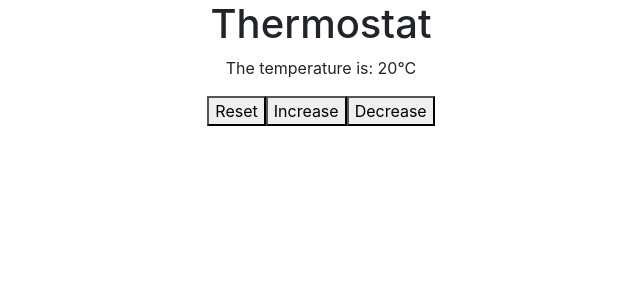
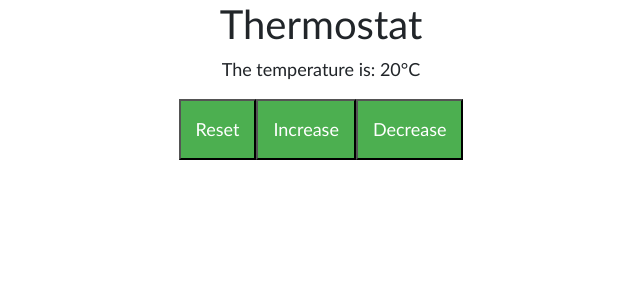
Before and after one commit to jordantroberts/ThermostatDotNet, a React (Create React App) app in the folder ThermostatDotNet/ClientApp/: page / in a window 1280 px wide. Shown: the top 300 px of the page, without its empty margins (319-959 px from the left). Built offline with nearby package versions, Linux system fonts and the light colour scheme.

Commit message:
Added CSS styling to buttons:

```diff
--- /dev/null
+++ b/ThermostatDotNet/ClientApp/src/components/Thermostat.css
@@ -0,0 +1,11 @@
+body {
+   background-color: white;
+   font-family: 'Gill Sans', 'Gill Sans MT', Calibri, 'Trebuchet MS', sans-serif;
+   font-size: large;
+}
+
+.button {
+    background-color: #4CAF50;
+    color: white;
+    padding: 15px 15px;
+}
--- a/ThermostatDotNet/ClientApp/src/components/Thermostat.js
+++ b/ThermostatDotNet/ClientApp/src/components/Thermostat.js
@@ -1,5 +1,6 @@
 
 import React, { Component } from 'react';
+import "./Thermostat.css";
 
 export class Thermostat extends Component {
     constructor(props) {
@@ -39,9 +40,9 @@ export class Thermostat extends Component {
          <center>
              <h1>Thermostat</h1>
                  <p>The temperature is: {this.state.temp}°C</p>
-                     <button onClick={() => this.resetTemp()}>Reset</button>
-                     <button onClick={() => this.increaseTemp()}>Increase</button>
-                     <button onClick={() => this.decreaseTemp()}>Decrease</button>
+                     <button className="button" onClick={() => this.resetTemp()}>Reset</button>
+                     <button className="button" onClick={() => this.increaseTemp()}>Increase</button>
+                     <button className="button" onClick={() => this.decreaseTemp()}>Decrease</button>
           </center>
        </div>
     );
```
Also changed, not shown: 1 other file (tests, documents, lock files or other folders).
